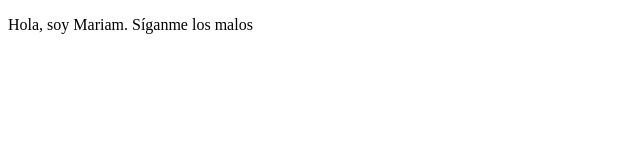
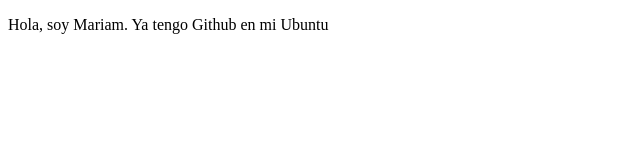
Before and after one commit to majoh99/demoCursoPrework, a plain HTML site: page index.html in a window 1280 px wide. Shown: the whole page, without its empty margins (0-640 px from the left). Drawn offline with Linux system fonts and the light colour scheme.

Commit message:
Nuevos cambios

```diff
--- a/index.html
+++ b/index.html
@@ -7,6 +7,6 @@
     <title>Hola Mundo</title>
 </head>
 <body>
-    <p>Hola, soy Mariam. Síganme los malos</p>
+    <p>Hola, soy Mariam. Ya tengo Github en mi Ubuntu</p>
 </body>
 </html>
```
